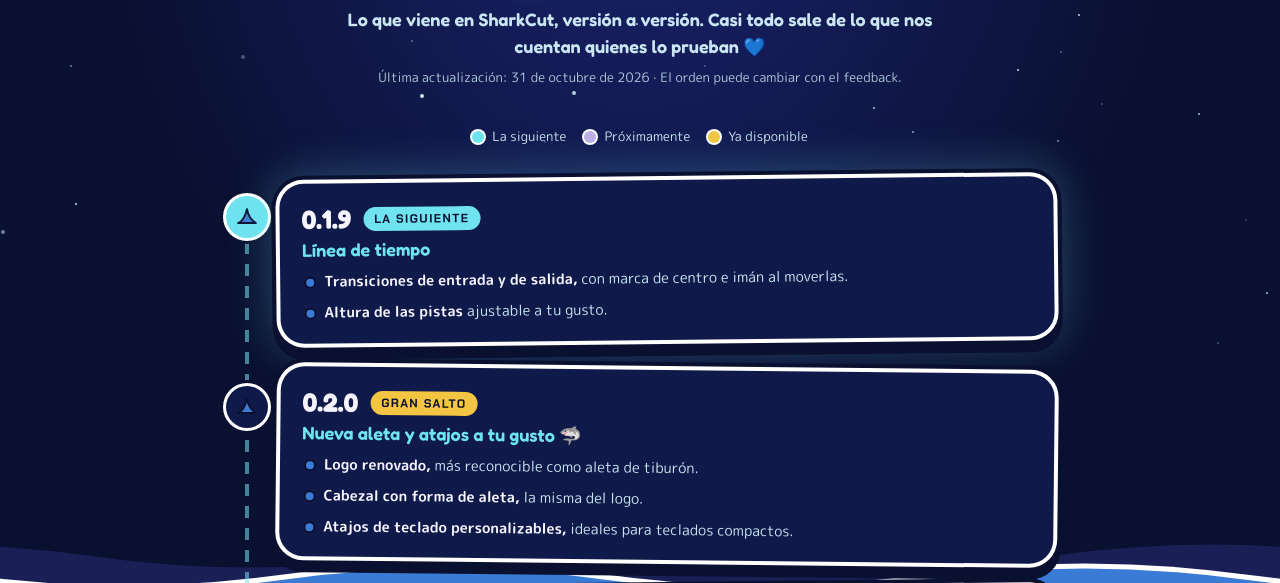
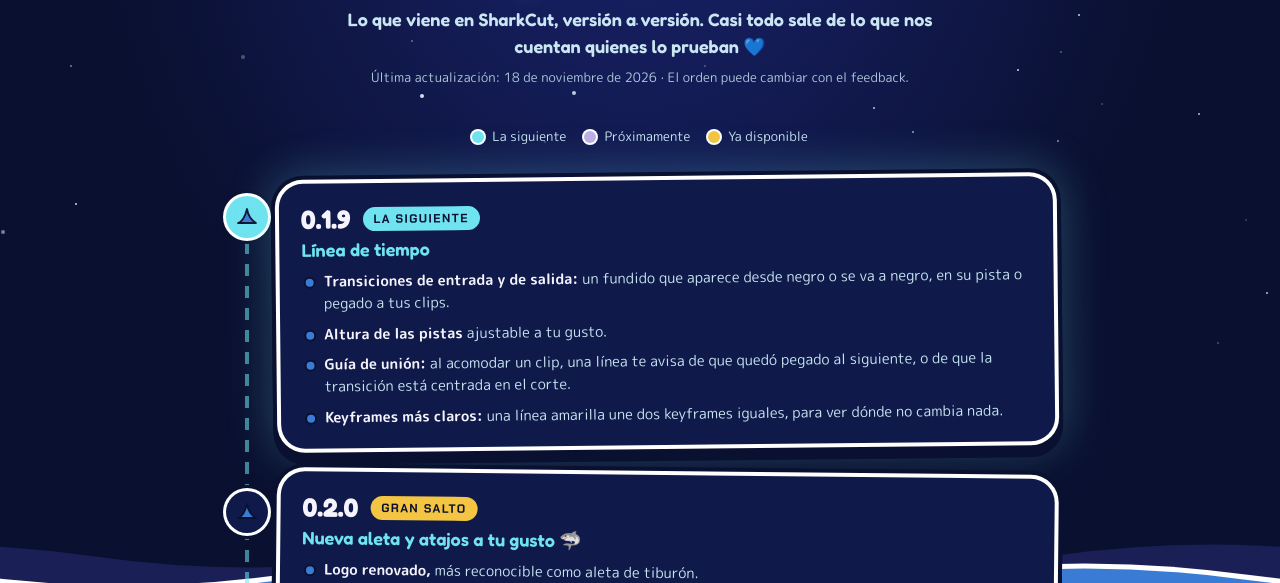
Before and after one commit to KyoSharkCode/SharkCut, a plain HTML site: page web/roadmap.html in a window 1280 px wide. Shown: the part 185-768 px from the top of the page. Drawn offline with Linux system fonts and the light colour scheme; no server answers; a web font is replaced by a local one.

Commit message:
Feedback y hoja de ruta: decisiones de la 0.1.9 (M1, M27 guía de unión, M28 línea amarilla)
Co-Authored-By: Claude Opus 5.5 <noreply@anthropic.com>
Claude-Session: https://claude.ai/code/session_01TTEJ2fueQpMzLMZpdRs6dR

```diff
--- a/web/roadmap.html
+++ b/web/roadmap.html
@@ -153,7 +153,7 @@
   <a class="volver" href="./"><img src="icono.png" alt=""> SharkCut</a>
   <h1>Hoja de ruta</h1>
   <p class="lema">Lo que viene en SharkCut, versión a versión. Casi todo sale de lo que nos cuentan quienes lo prueban 💙</p>
-  <p class="aviso">Última actualización: 31 de octubre de 2026 · El orden puede cambiar con el feedback.</p>
+  <p class="aviso">Última actualización: 18 de noviembre de 2026 · El orden puede cambiar con el feedback.</p>
 
   <div class="leyenda" aria-hidden="true">
     <span><i class="punto" style="background:var(--bioluz)"></i> La siguiente</span>
@@ -168,8 +168,10 @@
         <div class="cabecera"><span class="numero">0.1.9</span><span class="chip">Próximamente</span></div>
         <p class="tema">Línea de tiempo</p>
         <ul class="puntos">
-          <li><b>Transiciones de entrada y de salida,</b> con marca de centro e imán al moverlas.</li>
+          <li><b>Transiciones de entrada y de salida:</b> un fundido que aparece desde negro o se va a negro, en su pista o pegado a tus clips.</li>
           <li><b>Altura de las pistas</b> ajustable a tu gusto.</li>
+          <li><b>Guía de unión:</b> al acomodar un clip, una línea te avisa de que quedó pegado al siguiente, o de que la transición está centrada en el corte.</li>
+          <li><b>Keyframes más claros:</b> una línea amarilla une dos keyframes iguales, para ver dónde no cambia nada.</li>
         </ul>
       </div>
     </li>
```
Also changed, not shown: 3 other files.
